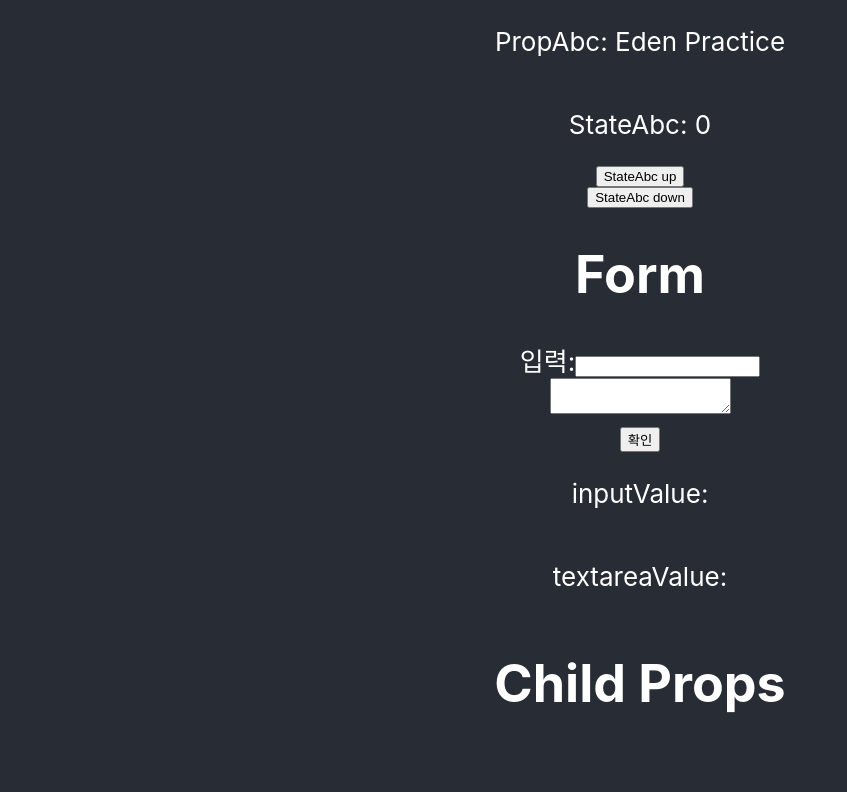
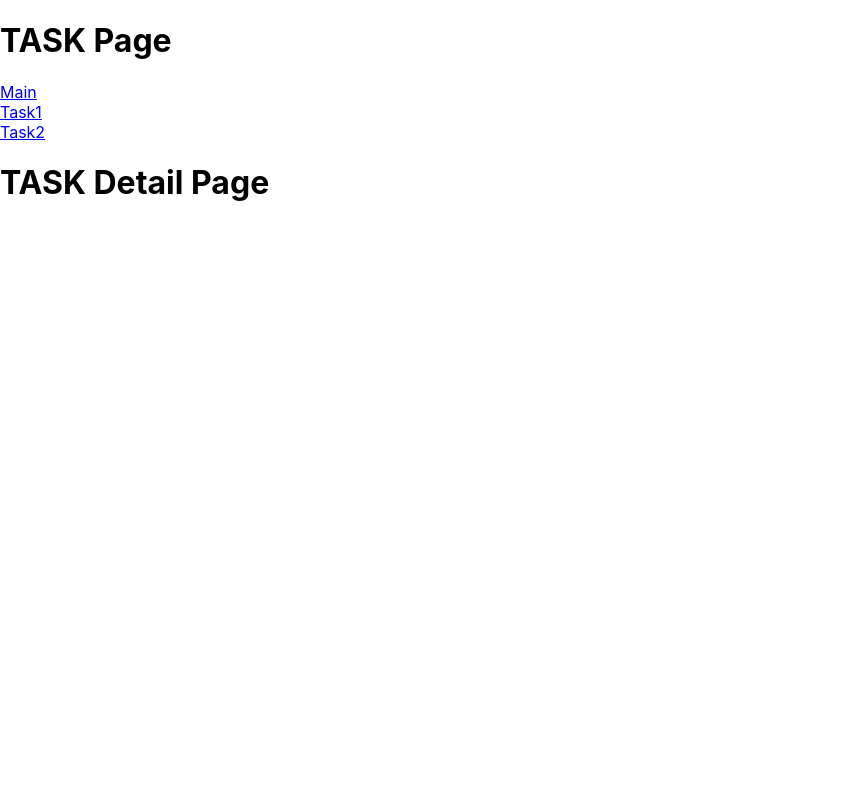
Before and after one commit to inhyeok/react-practice, a React (Create React App) app: page /task/1 in a window 1280 px wide. Shown: the top 792 px of the page, without its empty margins (0-847 px from the left). Built offline with nearby package versions, Linux system fonts and the light colour scheme.

Commit message:
feat: task 페이지 추가 및 router 추가

```diff
--- a/src/App.tsx
+++ b/src/App.tsx
@@ -1,7 +1,8 @@
 import React from 'react';
+import { Link } from 'react-router-dom';
 import './App.css';
 import ChildProps from './components/child-props/child-props';
-import Form from './components/form/Form';
+import Form from './components/form/form';
 
 type StateAbsAction = 'up' | 'down';
 
@@ -60,10 +61,10 @@ export default class App extends React.Component<AppProp, AppState> {
     return (
       <div className="App">
         <header className="App-header">
-          {/* <img src={logo} className="App-logo" alt="logo" /> */}
           <p>
             PropAbc: {this.props.propAbc}
           </p>
+          <Link to="/task">Task 페이지로 이동</Link>
           <p>
             StateAbc: {this.state.stateAbc}
           </p>
--- a/src/index.tsx
+++ b/src/index.tsx
@@ -1,15 +1,17 @@
 import React from 'react';
 import ReactDOM from 'react-dom/client';
 import './index.css';
-import App from './App';
 import reportWebVitals from './reportWebVitals';
+import { RouterProvider } from 'react-router-dom';
+import { router } from './routes'
 
 const root = ReactDOM.createRoot(
   document.getElementById('root') as HTMLElement
 );
 root.render(
   <React.StrictMode>
-    <App propAbc="Eden Practice" />
+    {/* <App propAbc="Eden Practice" /> */}
+    <RouterProvider router={router}></RouterProvider>
   </React.StrictMode>
 );
 
--- /dev/null
+++ b/src/routes.tsx
@@ -0,0 +1,26 @@
+import {
+  createBrowserRouter,
+} from 'react-router-dom';
+import NotFound from 'views/not-found';
+import Task from 'views/task/task';
+import TaskDetail from 'views/task/task-detail';
+
+import App from './App';
+
+const router = createBrowserRouter([
+  {
+    path: '/',
+    element: <App propAbc='Eden Practice' />,
+    errorElement: <NotFound />
+  },
+  {
+    path: '/task',
+    element: <Task />,
+    children: [{
+      path: ':taskId',
+      element: <TaskDetail />,
+    }]
+  },
+]);
+
+export { router };
--- /dev/null
+++ b/src/views/not-found.tsx
@@ -0,0 +1,12 @@
+import React from 'react';
+
+export default class NotFound extends React.Component {
+  render(): React.ReactNode {
+    return (
+      <>
+        <h1>Not Found Page!</h1>
+        <h2>해당 페이지를 찾지 못했습니다.</h2>
+      </>
+    );
+  }
+}
--- /dev/null
+++ b/src/views/task/task-detail.tsx
@@ -0,0 +1,23 @@
+import React from 'react';
+
+interface TaskDetailProp{
+}
+
+interface TaskDetailState {
+  taskId?: number;
+}
+
+export default class TaskDetail extends React.Component<TaskDetailProp, TaskDetailState> {
+  constructor(props: TaskDetailProp) {
+    super(props);
+    this.state = {};
+  }
+
+  render(): React.ReactNode {
+    return (
+      <>
+        <h1>TASK Detail Page</h1>
+      </>
+    );
+  }
+}
--- /dev/null
+++ b/src/views/task/task.tsx
@@ -0,0 +1,26 @@
+import React from 'react';
+import { Link, Outlet } from 'react-router-dom';
+
+interface TaskProp {}
+interface TaskState {}
+
+export default class Task extends React.Component<TaskProp, TaskState> {
+  constructor(props: TaskProp) {
+    super(props);
+    this.state = {}
+  }
+
+  render(): React.ReactNode {
+    return (
+      <>
+        <h1>TASK Page</h1>
+        <Link to={`/`}>Main</Link>
+        <br></br>
+        <Link to={`/task/1`}>Task1</Link>
+        <br></br>
+        <Link to={`/task/2`}>Task2</Link>
+        <Outlet />
+      </>
+    );
+  }
+}
```
